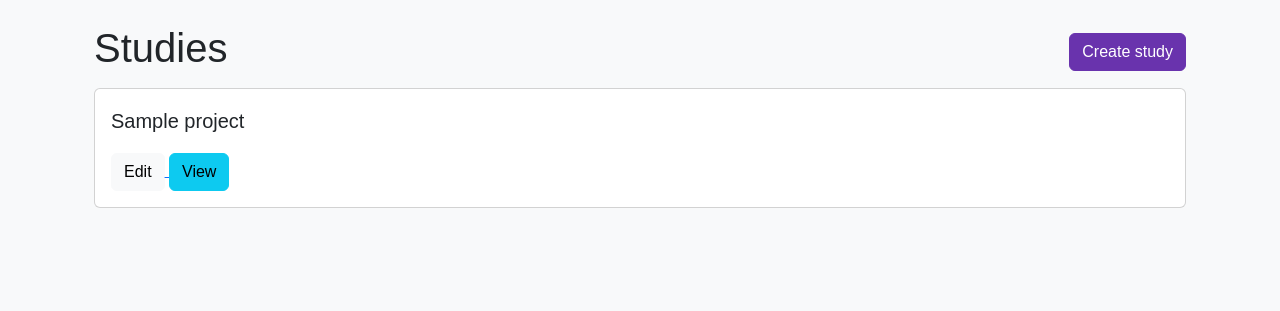
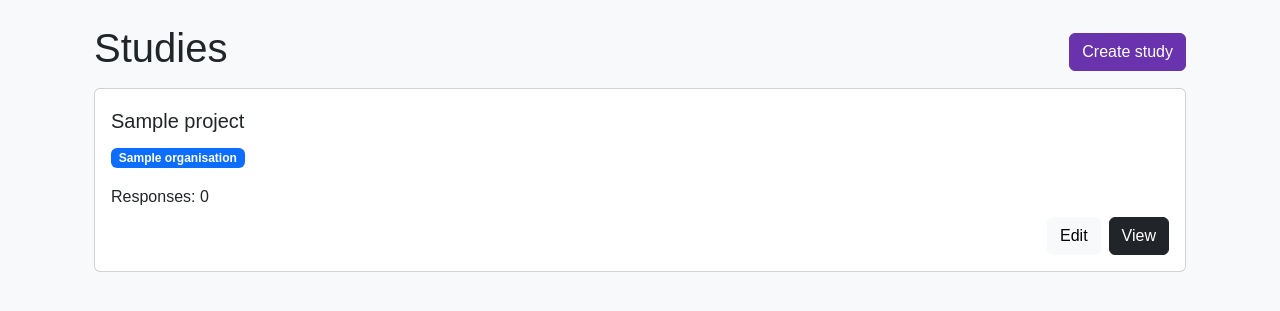
Before and after one commit to RSE-Sheffield/SORT, a Django app: page /projects/ in a window 1280 px wide. Shown: the part 56-367 px from the top of the page. Run offline with Django 5.2, Linux system fonts and the light colour scheme; a user stored in the database is signed in; data comes from the database, SQL or seed files in the repository; tables that the repository leaves empty hold one stand-in row (values such as "Sample post"); some libraries are stand-ins or nearby versions.

Commit message:
feat: display org for projects

```diff
--- a/home/templates/projects/list.html
+++ b/home/templates/projects/list.html
@@ -10,26 +10,35 @@
         </a>
       {% endif %}
     </div>
-    <div class="space-y-4">
+    <div class="d-flex flex-column gap-3">
       {% for project in projects %}
         <div class="card w-100">
           <div class="card-body">
             <h5 class="card-title">{{ project.name }}</h5>
-            <p class="card-text"></p>
+            <div class="card-text">
+              <div class="flex flex-wrap gap-2 mb-3">
+                {% for org in project_orgs|get_item:project.id %}<span class="badge text-bg-primary">{{ org.name }}</span>{% endfor %}
+              </div>
+              <span>Responses: {{ project.surveys.count }}</span>
+            </div>
+            <div class="mt-2 w-100 d-flex flex-wrap justify-content-end gap-2">
               {% if can_edit|get_item:project.id %}
                 <a href="{% url 'projects' %}">
                   <button type="button" class="btn btn-light">Edit</button>
                 </a>
               {% endif %}
               <a href="{% url 'projects' %}">
-              <button type="button" class="btn btn-info">View</button>
+                <button type="button" class="btn btn-dark">View</button>
               </a>
+            </div>
           </div>
         </div>
       {% empty %}
         <p class="text-gray-600">No studies found.</p>
       {% endfor %}
     </div>
+  </div>
+  {% comment %} pagination {% endcomment %}
   {% if page_obj.has_other_pages %}
     <div class="flex justify-center space-x-2 mt-6">
       {% if page_obj.has_previous %}
@@ -54,5 +63,4 @@
     </div>
     <div class="text-center text-gray-600 mt-2">Page {{ page_obj.number }} of {{ page_obj.paginator.num_pages }}</div>
   {% endif %}
-  </div>
 {% endblock %}
--- a/home/views.py
+++ b/home/views.py
@@ -130,15 +130,10 @@ class ProjectListView(LoginRequiredMixin, ListView):
             )
             .distinct()
             .select_related("created_by")
-            .prefetch_related("surveys")
+            .prefetch_related("surveys", "organisations", "organisations__organisationmembership_set")
         )
 
-        # Filter to only projects user can view
-        viewable_projects = [
-            project for project in projects if project.user_can_view(self.request.user)
-        ]
-
-        return viewable_projects
+        return projects
 
     def get_context_data(self, **kwargs):
         context = super().get_context_data(**kwargs)
@@ -150,4 +145,18 @@ class ProjectListView(LoginRequiredMixin, ListView):
         context["can_create"] = OrganisationMembership.objects.filter(
             user=self.request.user, role="ADMIN"
         ).exists()
+
+        user_orgs = set(
+            OrganisationMembership.objects.filter(
+                user=self.request.user
+            ).values_list('organisation_id', flat=True)
+        )
+
+        context["project_orgs"] = {
+            project.id: [
+                org for org in project.organisations.all()
+                if org.id in user_orgs
+            ]
+            for project in context["projects"]
+        }
         return context
```
Lines whose indentation alone changed are shown as unchanged.
